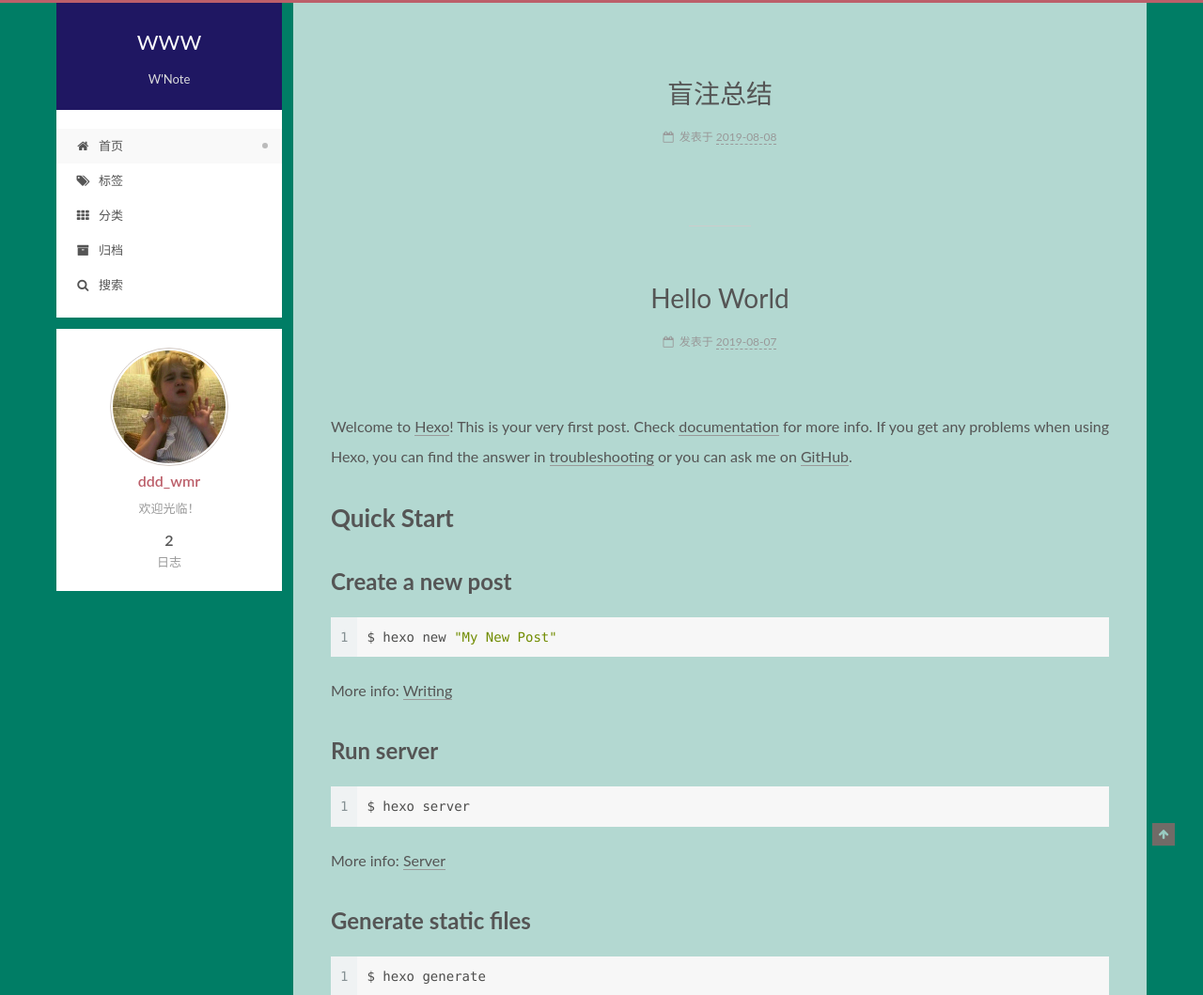
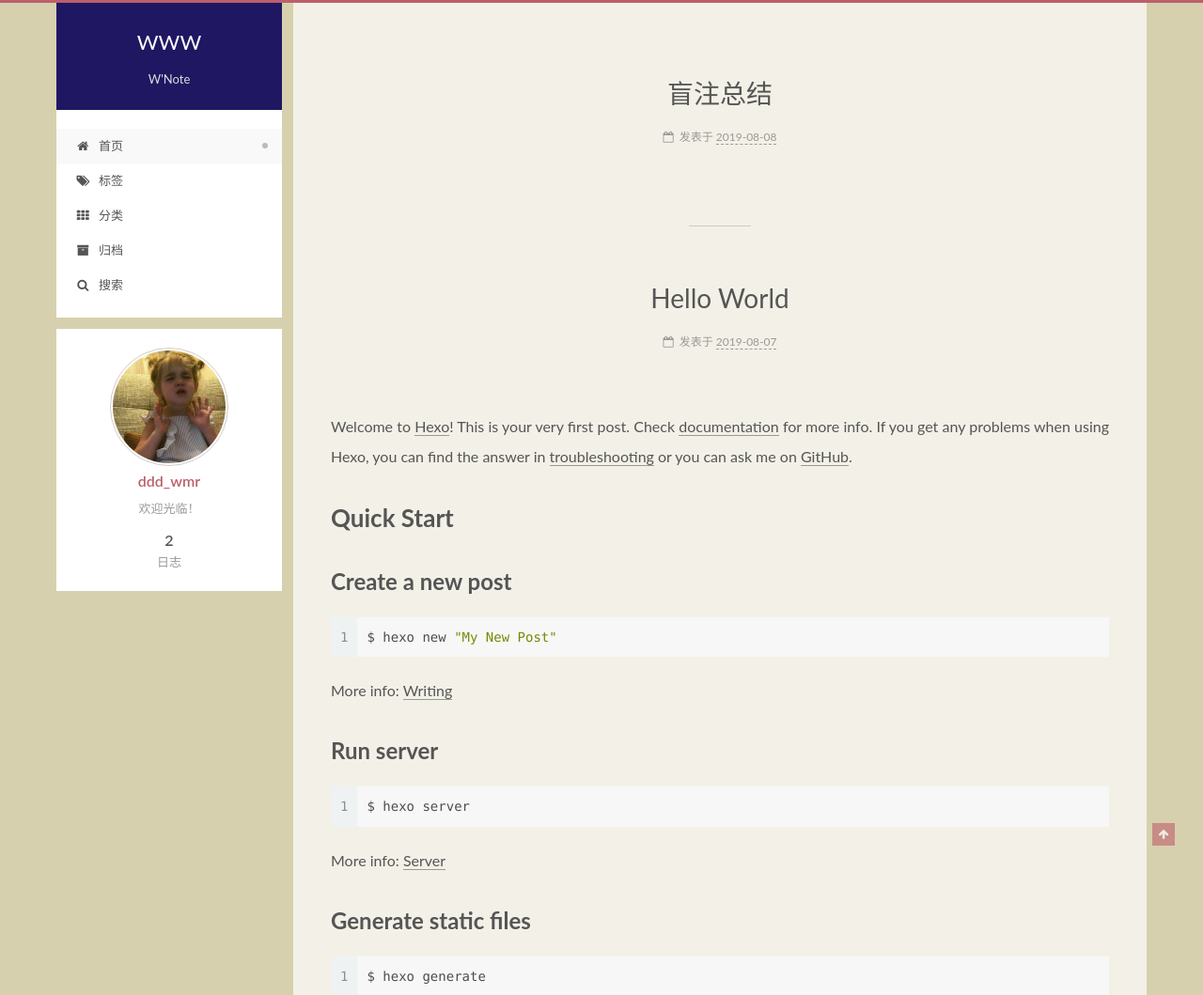
Before and after one commit to dddwmr/dddwmr.github.io, a PHP site: page / in a window 1280 px wide. Shown: the top 1059 px of the page at 94% size. Run offline with PHP 8.4, Linux system fonts and the light colour scheme.

Commit message:
Site updated: 2019-08-09 12:04:10

```diff
--- a/css/main.css
+++ b/css/main.css
@@ -372,7 +372,7 @@ body {
 }
 html body,
 body body {
-  background: #007d65;
+  background: #d6d0ae;
 }
 .container {
   position: relative;
@@ -1668,7 +1668,7 @@ pre .javascript .function {
 }
 .links-of-author a::before,
 .links-of-author span.exturl::before {
-  background: #bdc7ff;
+  background: #16ffe5;
   border-radius: 50%;
   content: ' ';
   display: inline-block;
```
